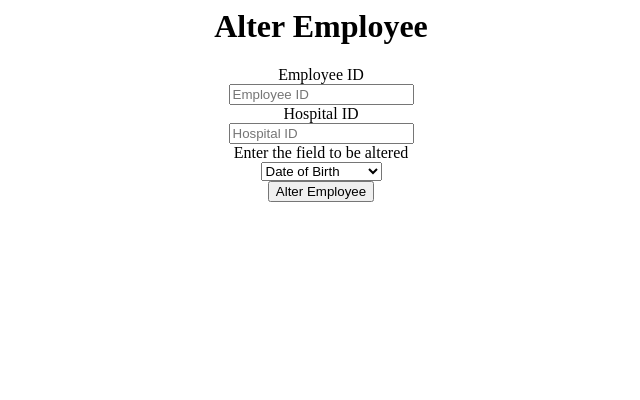
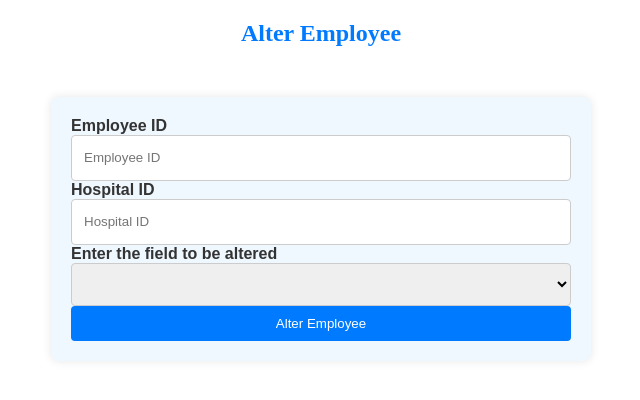
Before and after one commit to Prathoshini07/Hospital-Management-System, a PHP site: page /alter_emp.html in a window 1280 px wide. Shown: the top 400 px of the page, without its empty margins (319-959 px from the left). Run offline with PHP 8.4, Linux system fonts and the light colour scheme.

Commit message:
Added some more features

```diff
--- a/Styles.css
+++ b/Styles.css
@@ -56,9 +56,85 @@
     justify-content: center;
     align-items: center;
 }
+#section2 a{
+    text-decoration: none;
+    color: whitesmoke;
+}
+#section2 img {
+    display: block;
+    margin: auto;
+}
+#section2 td:hover {
+    background-color: rgba(0,0,0,0.1);
+    cursor: pointer;
+}
 #section3 form{
     display: flex;
     flex-direction: column;
-    align-items: center;
-    justify-content: center;
+    font-family: Arial, sans-serif;
+    background-color: #f0f4f7;
+    margin: 0;
+    padding: 0;
+    background-color: #f0f8ff;
+    border-radius: 8px;
+    box-shadow: 0 0 10px rgba(0, 0, 0, 0.1);
+    max-width: 500px;
+    margin: 50px auto;
+    padding: 20px;
+    border-radius: 8px;
+    box-shadow: 0 0 10px rgba(0, 0, 0, 0.1);
+    transition: transform 0.3s ease-in-out;
+    label {
+        color: #333;
+        font-weight: bold;
+        transition: color 0.3s ease-in-out;
+      }
+    button[type="submit"] {
+        padding: 10px 20px;
+        background-color: #007bff;
+        color: #fff;
+        border: none;
+        border-radius: 4px;
+        cursor: pointer;
+        transition: background-color 0.3s ease-in-out;
+      }
+      button[type="submit"]:hover {
+        background-color: #0056b3;
+      }
+      input[type="text"]:focus,
+    select:focus {
+        outline: none;
+        border-color: #007bff;
+    }
+    input[type="text"],
+    select {
+        padding: 12px;
+        width: 100%;
+        border: 1px solid #ccc;
+        border-radius: 4px;
+        box-sizing: border-box;
+        transition: border-color 0.3s ease-in-out;
+        line-height: 1.5;
+    }
+    select option {
+        padding: 12px;
+        line-height: 4;
+      }
+    input[type="date"]
+    {
+        padding: 12px;
+        width: 100%;
+        border: 1px solid #ccc;
+        border-radius: 4px;
+        box-sizing: border-box;
+        transition: border-color 0.3s ease-in-out;
+        line-height: 1.5;
+    }
+
+
 }
+#section3 h2 {
+    color: #007bff;
+    text-align: center;
+    margin-bottom: 20px;
+  }
--- a/add_emp.html
+++ b/add_emp.html
@@ -5,7 +5,7 @@
     </head>
     <body>
         <div id="section3">
-            <h1>Add Employee</h1>
+            <h2>Add Employee</h2>
             <form>
             <label for="dob">Date Of Birth</label>
             <input type="date" placeholder="yyyy-mm-dd">
@@ -36,7 +36,7 @@
             <input type="text" placeholder="Specialization">
             <label for="experience">Prior experience</label>
             <input type="text" placeholder="Prior experience">
-            <button>Add Employee</button>
+            <button type="submit">Add Employee</button>
         </form>
     </div>
     </body>
--- a/alter_emp.html
+++ b/alter_emp.html
@@ -1,31 +1,104 @@
+<!DOCTYPE html>
 <html>
 <head>
     <title>Alter employee form</title>
     <link rel="stylesheet" type="text/css" href="Styles.css">
+    <script>
+        function showTextBox() {
+            var selectBox = document.getElementById("alterField");
+            var selectedValue = selectBox.options[selectBox.selectedIndex].value;
+            var textBoxContainer = document.getElementById("textBoxContainer");
+
+            if (selectedValue === "dob")
+            {
+                var input = document.createElement("input");
+                input.type = "date";
+                input.placeholder = "yyyy-mm-dd";
+                textBoxContainer.appendChild(input);
+            }
+            else if (selectedValue === "ename")
+            {
+                var input = document.createElement("input");
+                input.type = "text";
+                input.placeholder = "Enter new name";
+                textBoxContainer.appendChild(input);
+            }
+            else if (selectedValue === "erole")
+            {
+                var input = document.createElement("input");
+                input.type = "text";
+                input.placeholder = "Enter new role";
+                textBoxContainer.appendChild(input);
+            }
+            else if (selectedValue === "dept")
+            {
+                var input = document.createElement("input");
+                input.type = "text";
+                input.placeholder = "Enter new Department";
+                textBoxContainer.appendChild(input);
+            }
+            else if (selectedValue === "contact")
+            {
+                var input = document.createElement("input");
+                input.type = "text";
+                input.placeholder = "Enter new contact";
+                textBoxContainer.appendChild(input);
+            }
+            else if (selectedValue === "email")
+            {
+                var input = document.createElement("input");
+                input.type = "text";
+                input.placeholder = "Enter new email";
+                textBoxContainer.appendChild(input);
+            }
+            else if (selectedValue === "duty")
+            {
+                var input = document.createElement("input");
+                input.type = "text";
+                input.placeholder = "Enter changed duty hours";
+                textBoxContainer.appendChild(input);
+            }
+            else if (selectedValue === "specialization")
+            {
+                var input = document.createElement("input");
+                input.type = "text";
+                input.placeholder = "Enter new specialization";
+                textBoxContainer.appendChild(input);
+            }
+
+            else if (selectedValue === "experience")
+            {
+                var input = document.createElement("input");
+                input.type = "text";
+                input.placeholder = "Enter new prior experience";
+                textBoxContainer.appendChild(input);
+            }
+        }
+    </script>
 </head>
 <body>
 <div id="section3">
-            <h1>Alter Employee</h1>
+    <h2>Alter Employee</h2>
     <form>
         <label for="eid">Employee ID</label>
         <input type="text" placeholder="Employee ID">
         <label for="hid">Hospital ID</label>
         <input type="text" placeholder="Hospital ID">
         <label for="alter">Enter the field to be altered</label>
-            <select aria-placeholder="Field to alter">
+        <select id="alterField" onchange="showTextBox()">
+            <option value="none"></option>
             <option value="dob">Date of Birth</option>
-                <option value="dob">Employee Name</option>
-                <option value="dob">Employee Role</option>
-                <option value="dob">Department</option>
-                <option value="dob">Contact Number</option>
-                <option value="dob">Email</option>
-                <option value="dob">Duty Hours</option>
-                <option value="dob">Gender</option>
-                <option value="dob">Date of Joining</option>
-                <option value="dob">Specialization</option>
-                <option value="dob">Prior experience</option>
+            <option value="ename">Employee Name</option>
+            <option value="erole">Employee Role</option>
+            <option value="dept">Department</option>
+            <option value="contact">Contact Number</option>
+            <option value="email">Email</option>
+            <option value="duty">Duty Hours</option>
+            <option value="specialization">Specialization</option>
+            <option value="experience">Prior experience</option>
         </select>
-            <button>Alter Employee</button>
+        <div id="textBoxContainer"></div> <!-- Container to hold dynamically generated text box -->
+        <button type="submit">Alter Employee</button>
     </form>
 </div>
 </body>
```
Also changed, not shown: admin.html (renamed from admin.php, +5 -8 lines), get_appointment_details.html (added, +20 -0 lines), get_patient_details.html (renamed from delete_emp.html, +5 -6 lines), salary.html (added). Lines whose indentation alone changed are shown as unchanged.
